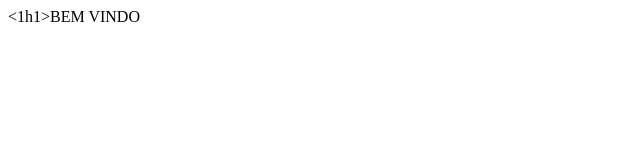
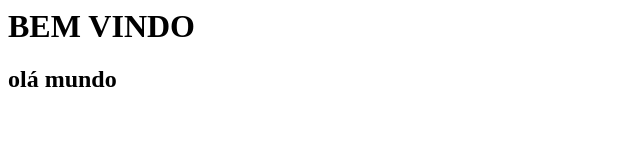
Before and after one commit to Mattheus999/curso_githubb, a plain HTML site: page index.html in a window 1280 px wide. Shown: the whole page, without its empty margins (0-640 px from the left). Drawn offline with Linux system fonts and the light colour scheme.

Commit message:
colocando h2 na home

```diff
--- a/index.html
+++ b/index.html
@@ -1 +1,2 @@
-<1h1>BEM VINDO</1h1>
+<H1>BEM VINDO</H1>
+<H2>olá mundo</H2>
```
